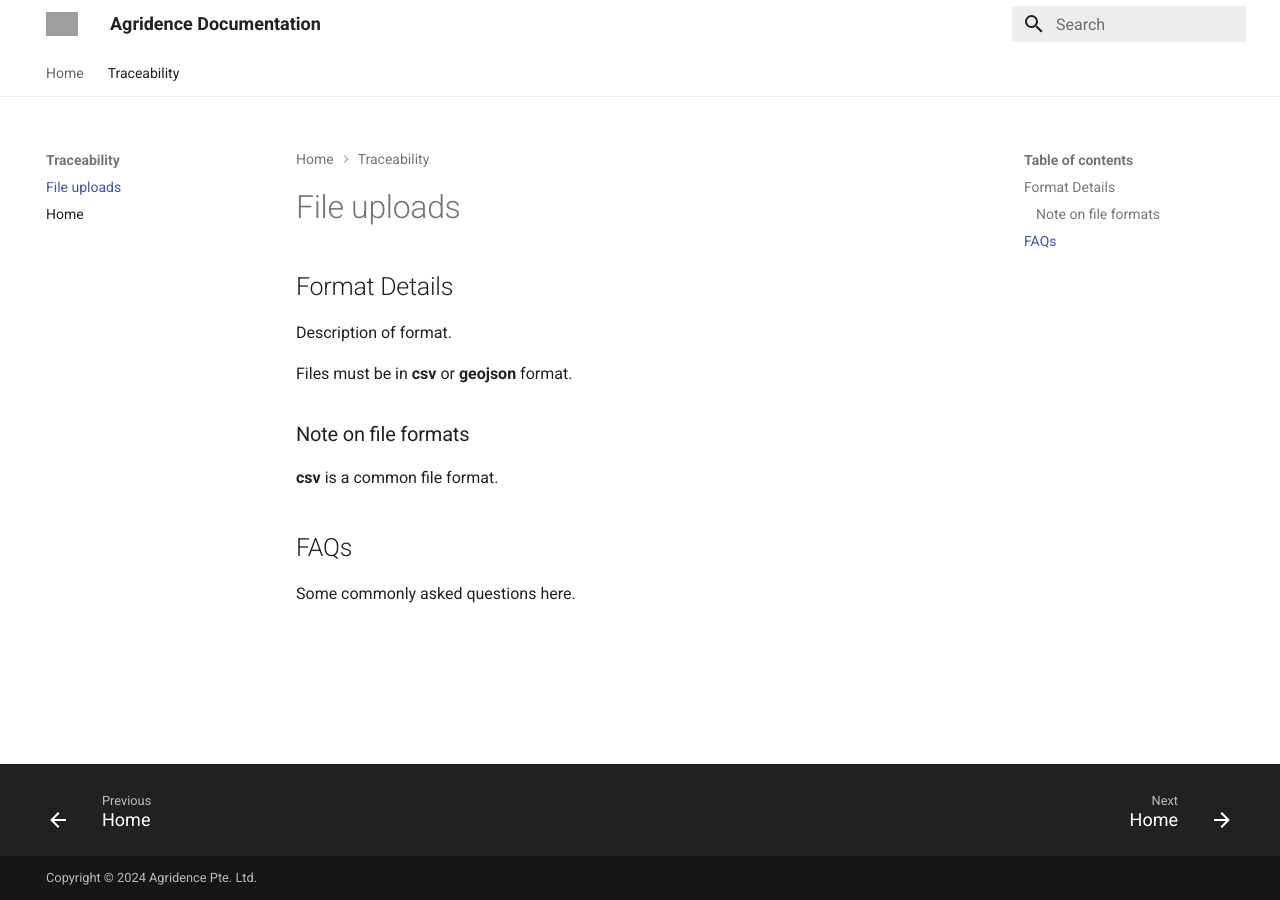
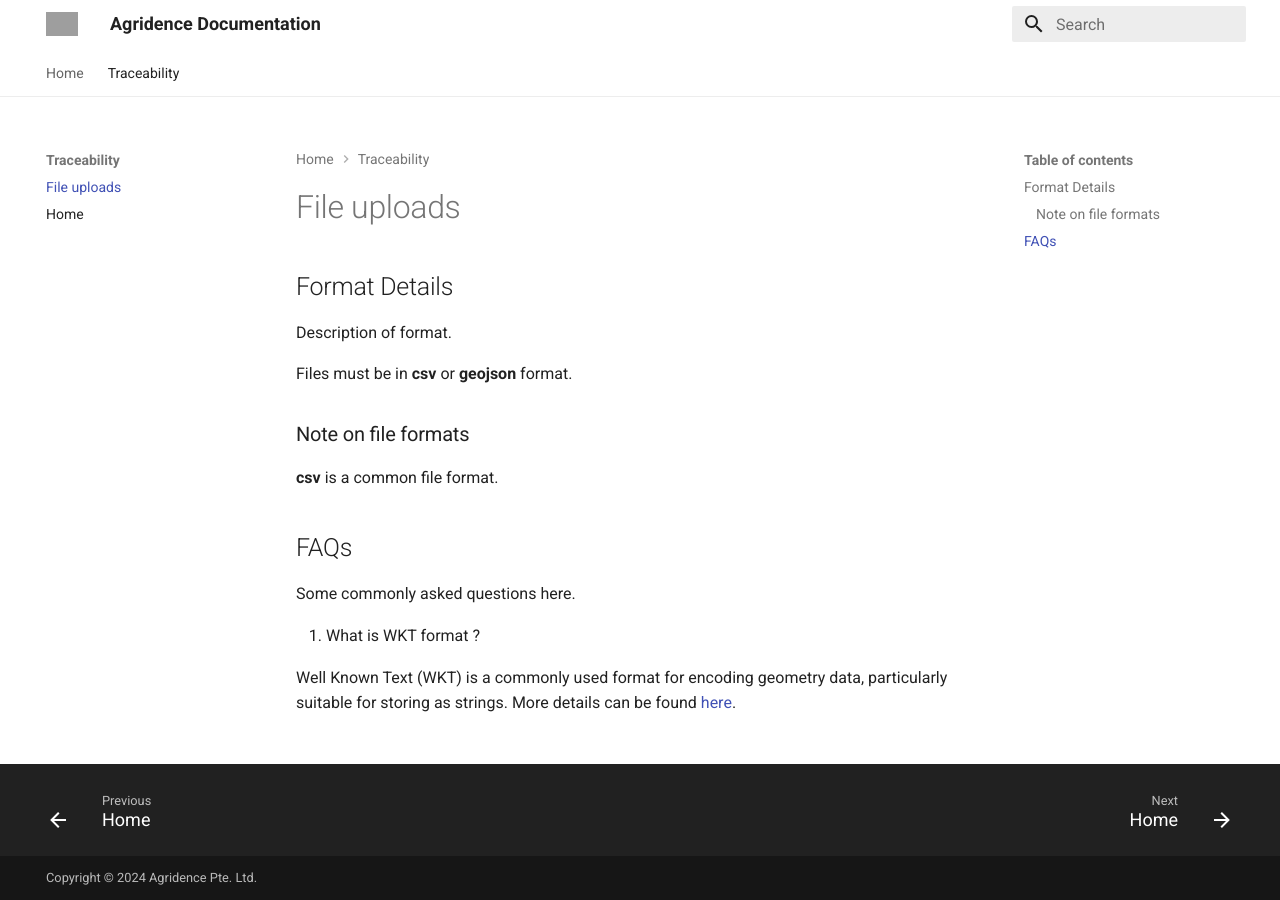
Before and after one commit to Agridence/public-docs, an MkDocs documentation site: the page built from docs/traceability/file_uploads.md, in a window 1280 px wide. Built offline with MkDocs 1.6.1 and Material for MkDocs 9.7.7, drawn with Linux system fonts in a browser that asks for light colours; grey boxes are pictures that could not be loaded.

Commit message:
Update file_uploads.md

```diff
--- a/docs/traceability/file_uploads.md
+++ b/docs/traceability/file_uploads.md
@@ -11,3 +11,8 @@ Files must be in **csv** or **geojson** format.
 ## FAQs
 
 Some commonly asked questions here.
+
+1. What is WKT format ?
+
+Well Known Text (WKT) is a commonly used format for encoding geometry data, particularly suitable for storing as strings.
+More details can be found [here](https://libgeos.org/specifications/wkt/).
```
